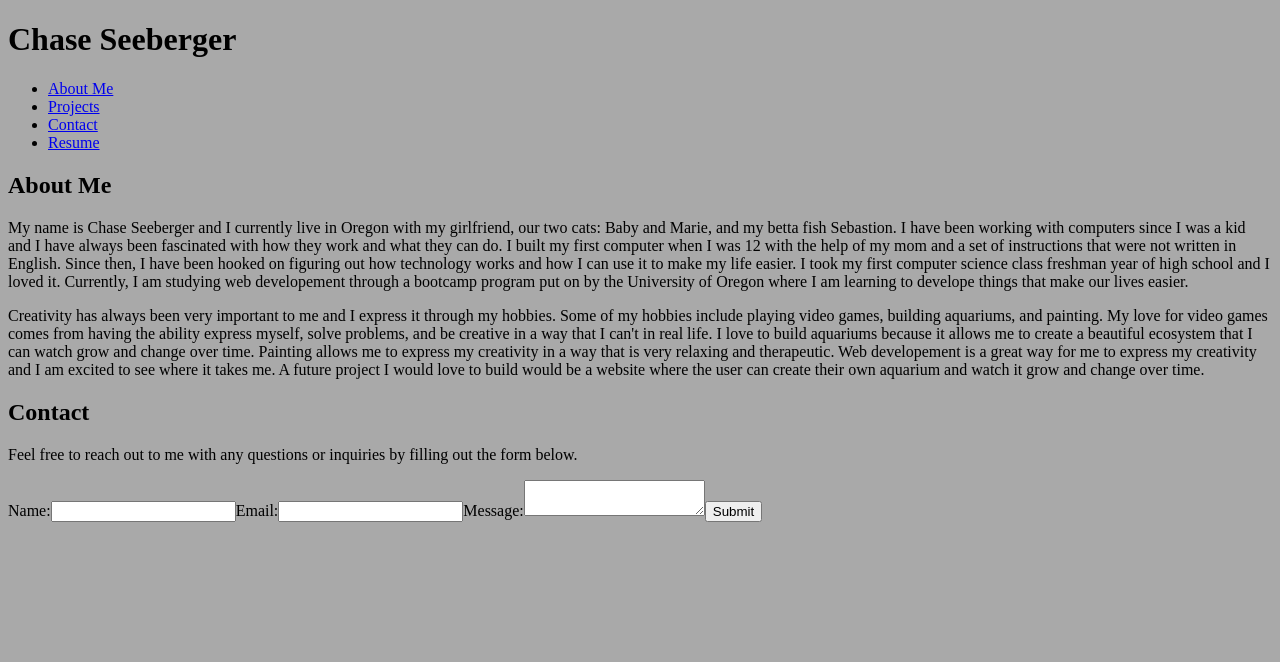
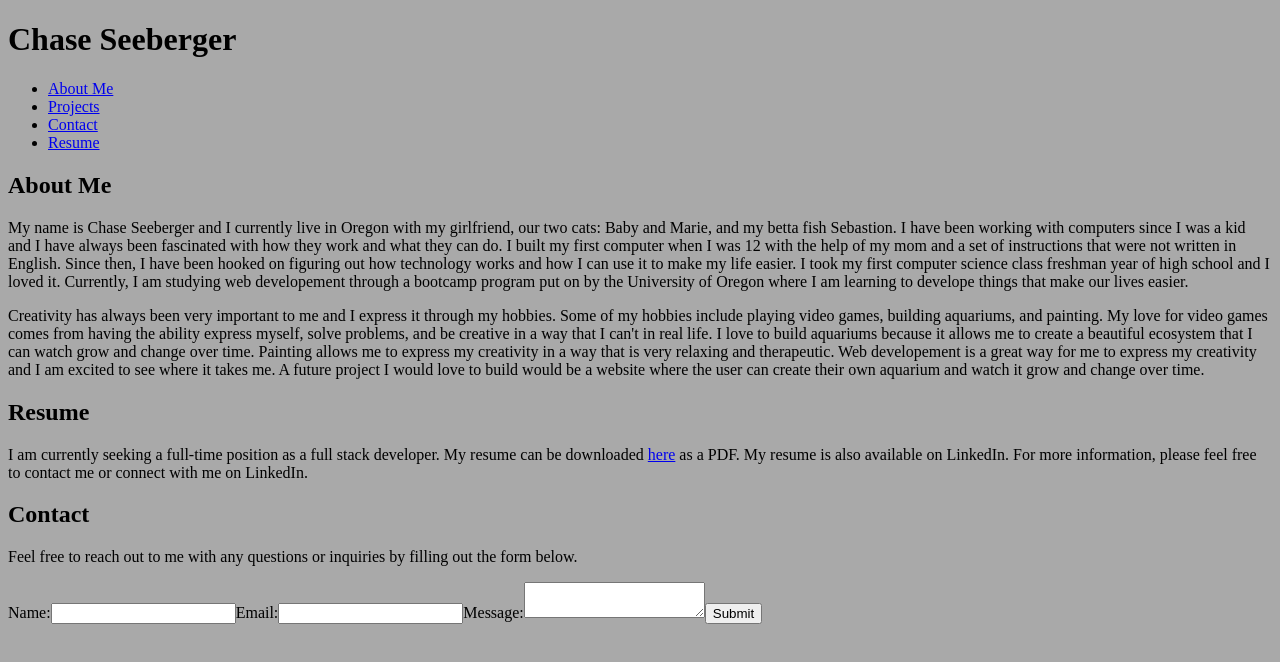
Before and after one commit to ChaseLee21/Portfolio, a React (Vite) app: page / in a window 1280 px wide. Shown: the top 662 px of the page. Built offline with nearby package versions, Linux system fonts and the light colour scheme.

Commit message:
added content to resume component

```diff
--- a/src/components/Resume.jsx
+++ b/src/components/Resume.jsx
@@ -1,6 +1,13 @@
 function Resume() {
     return (
         <section className="Resume">
+            <h2>Resume</h2>
+            <p>
+                I am currently seeking a full-time position as a full stack developer.
+                My resume can be downloaded <a href="./src/assets/Resume-Chase-Seeberger.pdf" target="_blank" rel="noopener noreferrer">here</a> as a PDF.
+                My resume is also available on LinkedIn.
+                For more information, please feel free to contact me or connect with me on LinkedIn.
+            </p>
         </section>
     );
   }
```
Also changed, not shown: 1 other file (tests, documents, lock files or other folders).
